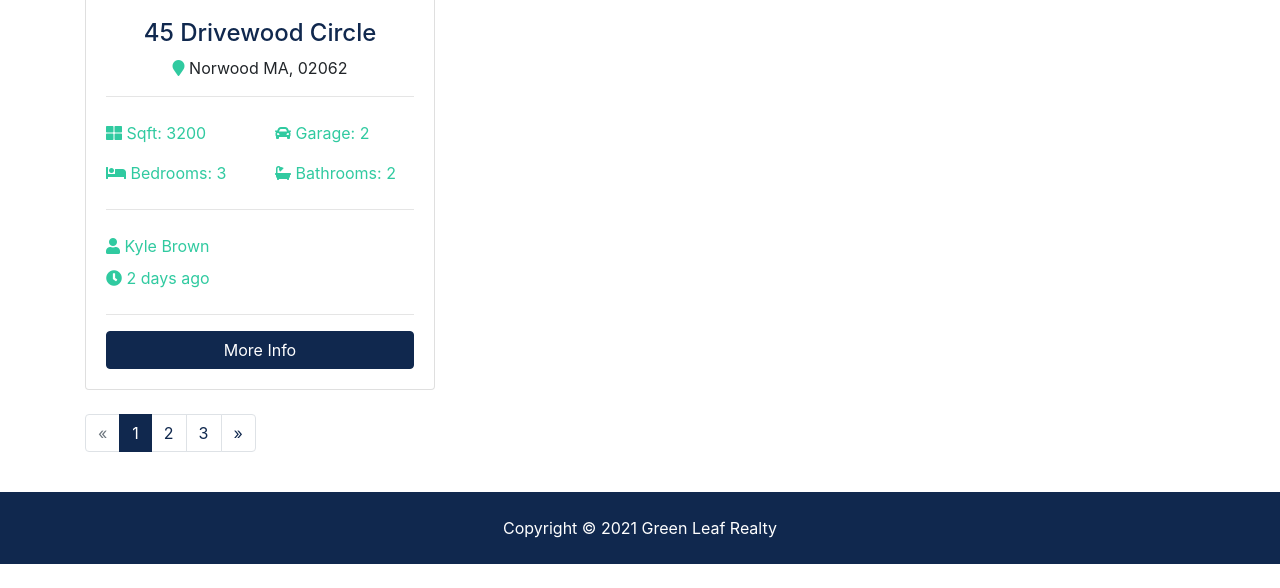
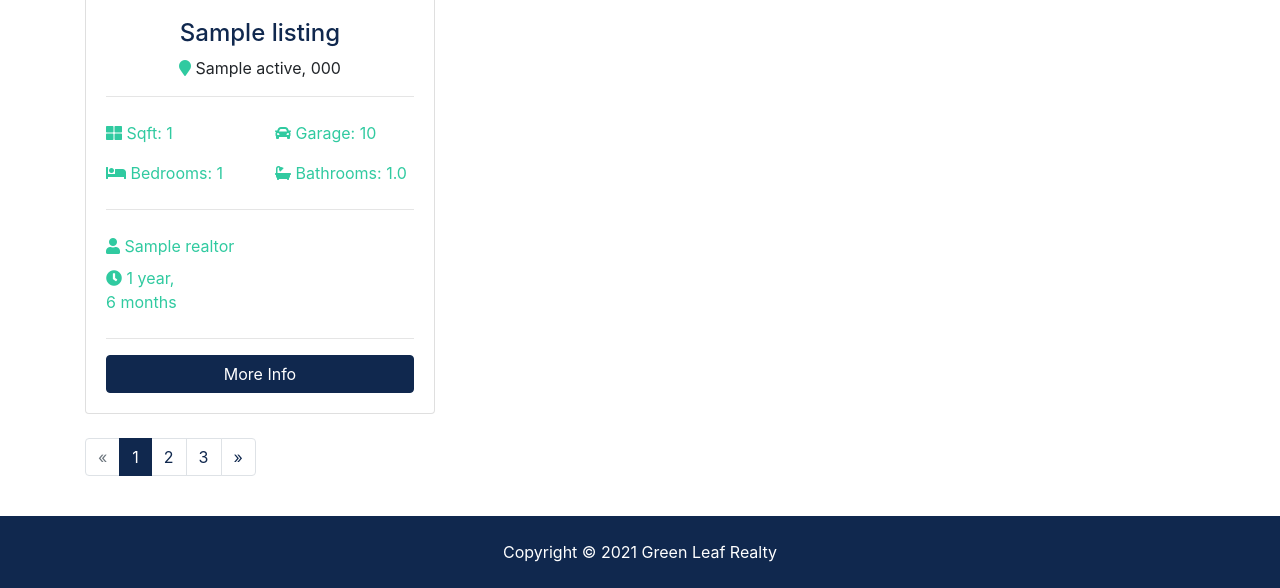
Before and after one commit to SungLee05/Django_Project, a Django app: page /listings/ in a window 1280 px wide. Shown: the part 479-1067 px from the top of the page. Before the commit the page ends 1043 px from the top, so only its background shows below. Run offline with Django 3.2, Linux system fonts and the light colour scheme; tables that the repository leaves empty hold one stand-in row (values such as "Sample post"); grey boxes marked "Sample" are stand-in pictures; some libraries are stand-ins or nearby versions.

Commit message:
listings template updated with ctx carried over from view

```diff
--- a/greenleaf/settings.py
+++ b/greenleaf/settings.py
@@ -28,6 +28,7 @@ INSTALLED_APPS = [
     'django.contrib.sessions',
     'django.contrib.messages',
     'django.contrib.staticfiles',
+    'django.contrib.humanize',
 ]
 
 MIDDLEWARE = [
--- a/listings/views.py
+++ b/listings/views.py
@@ -10,7 +10,7 @@ def index(request):
 
     return render(request, 'listings/listings.html', context)
 
-def listing(request):
+def listing(request, listing_id):
     return render(request, 'listings/listing.html')
 
 def search(request):
--- a/templates/listings/listings.html
+++ b/templates/listings/listings.html
@@ -1,4 +1,7 @@
-{% extends 'base.html'%} {% block content%}
+{% extends 'base.html'%}
+{% load humanize %}
+
+{% block content%}
 
 <!-- Breadcrumb -->
 <section id="bc" class="mt-3">
@@ -21,40 +24,40 @@
       {% if listings %} {% for listing in listings %}
       <div class="col-md-6 col-lg-4 mb-4">
         <div class="card listing-preview">
-          <img class="card-img-top" src="assets/img/homes/home-1.jpg" alt="" />
+          <img class="card-img-top" src="{{ listing.photo_main.url }}" alt="" />
           <div class="card-img-overlay">
             <h2>
-              <span class="badge badge-secondary text-white">$490,000</span>
+              <span class="badge badge-secondary text-white">${{ listing.price | intcomma }}</span>
             </h2>
           </div>
           <div class="card-body">
             <div class="listing-heading text-center">
-              <h4 class="text-primary">45 Drivewood Circle</h4>
+              <h4 class="text-primary">{{ listing.title }}</h4>
               <p>
-                <i class="fas fa-map-marker text-secondary"></i> Norwood MA,
-                02062
+                <i class="fas fa-map-marker text-secondary"></i> {{ listing.city }} {{ listing.state }},
+                {{ listing.zipcode }}
               </p>
             </div>
             <hr />
             <div class="row py-2 text-secondary">
               <div class="col-6">
-                <i class="fas fa-th-large"></i> Sqft: 3200
+                <i class="fas fa-th-large"></i> Sqft: {{ listing.sqft }}
               </div>
-              <div class="col-6"><i class="fas fa-car"></i> Garage: 2</div>
+              <div class="col-6"><i class="fas fa-car"></i> Garage: {{ listing.garage }}</div>
             </div>
             <div class="row py-2 text-secondary">
-              <div class="col-6"><i class="fas fa-bed"></i> Bedrooms: 3</div>
-              <div class="col-6"><i class="fas fa-bath"></i> Bathrooms: 2</div>
+              <div class="col-6"><i class="fas fa-bed"></i> Bedrooms: {{ listing.bedrooms }}</div>
+              <div class="col-6"><i class="fas fa-bath"></i> Bathrooms: {{ listing.bathrooms }}</div>
             </div>
             <hr />
             <div class="row py-2 text-secondary">
-              <div class="col-12"><i class="fas fa-user"></i> Kyle Brown</div>
+              <div class="col-12"><i class="fas fa-user"></i> {{ listing.realtor }}</div>
             </div>
             <div class="row text-secondary pb-2">
-              <div class="col-6"><i class="fas fa-clock"></i> 2 days ago</div>
+              <div class="col-6"><i class="fas fa-clock"></i> {{ listing.list_date | timesince }}</div>
             </div>
             <hr />
-            <a href="listing.html" class="btn btn-primary btn-block"
+            <a href="{% url 'listing' listing.id %}" class="btn btn-primary btn-block"
               >More Info</a
             >
           </div>
```
